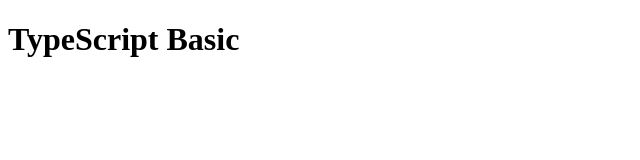
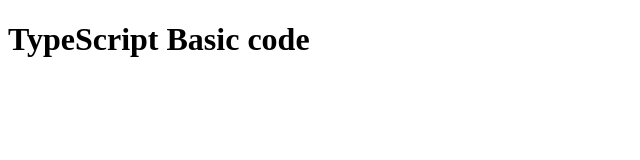
Before and after one commit to stephydlb/tests, a plain HTML site: page index.html in a window 1280 px wide. Shown: the whole page, without its empty margins (0-640 px from the left). Drawn offline with Linux system fonts and the light colour scheme.

Commit message:
adding code in index.html

```diff
--- a/index.html
+++ b/index.html
@@ -6,7 +6,7 @@
     <title>test1</title>
 </head>
 <body>
-    <h1>TypeScript Basic</h1>
+    <h1>TypeScript Basic code</h1>
     <script src="main.js"></script>
 </body>
 </html>
```
